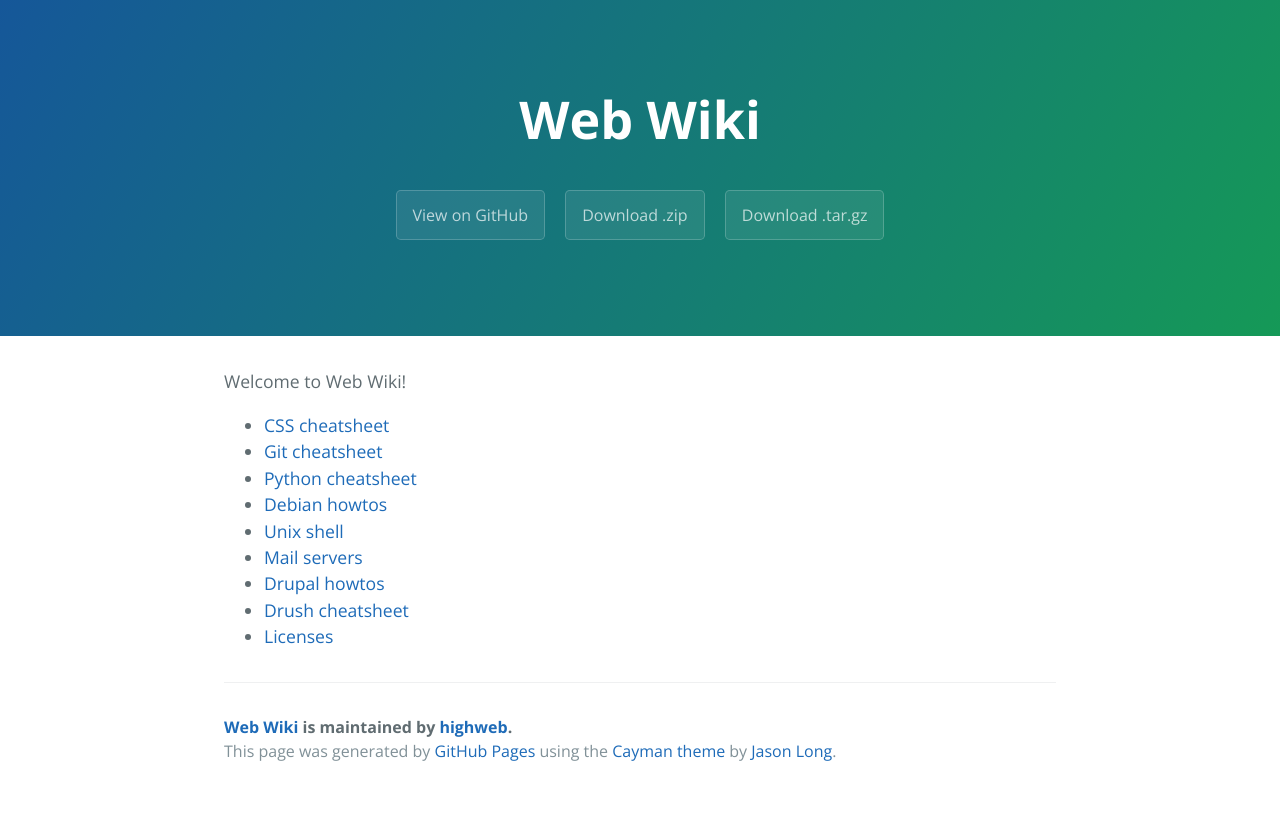
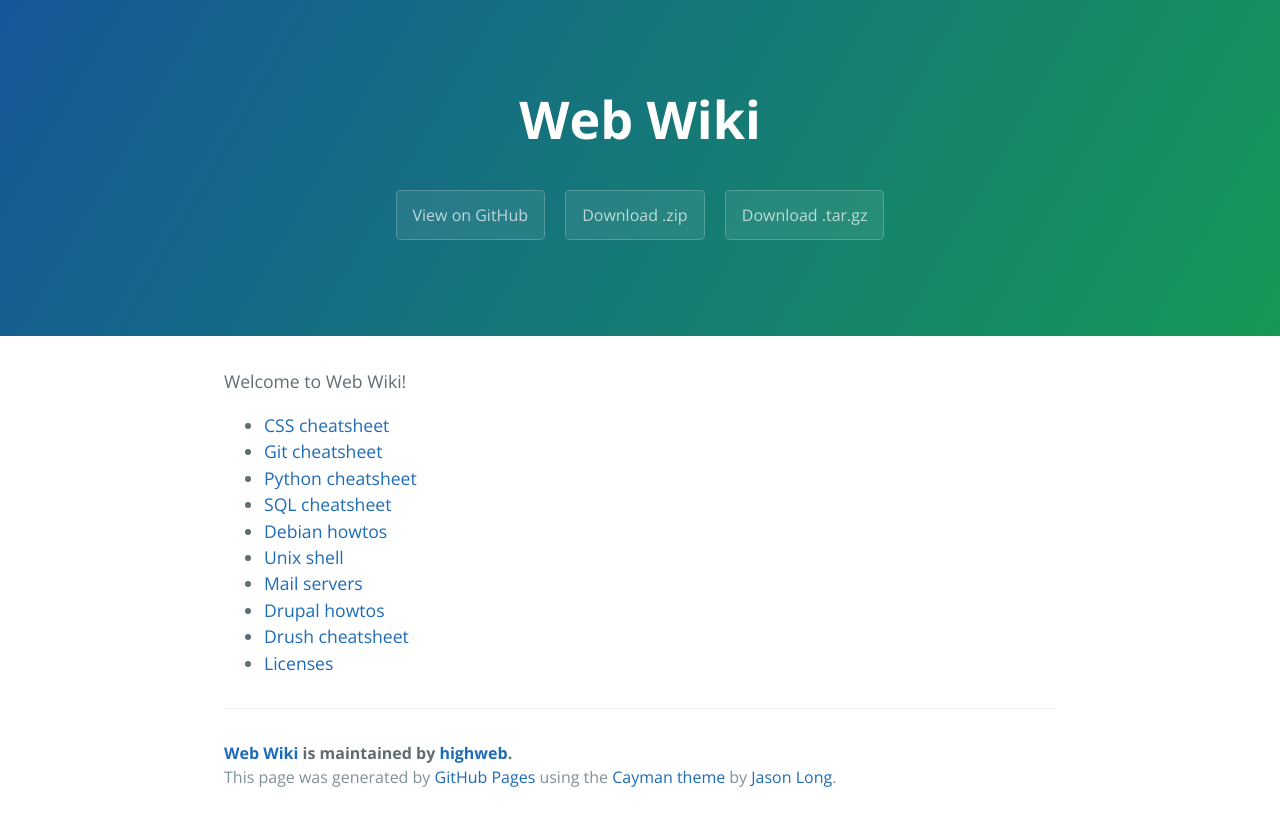
Before and after one commit to highweb/web-wiki, a Jekyll site: the page built from index.md, in a window 1280 px wide. Shown: the top 826 px of the page. Built offline with Jekyll 4.4.1, drawn with Linux system fonts in a browser that asks for light colours.

Commit message:
Update index.md

```diff
--- a/index.md
+++ b/index.md
@@ -8,6 +8,7 @@ Welcome to Web Wiki!
 * [CSS cheatsheet](/css)
 * [Git cheatsheet](/git)
 * [Python cheatsheet](/python)
+* [SQL cheatsheet](/sql)
 * [Debian howtos](/debian)
 * [Unix shell](/shell)
 * [Mail servers](/mail)
```
